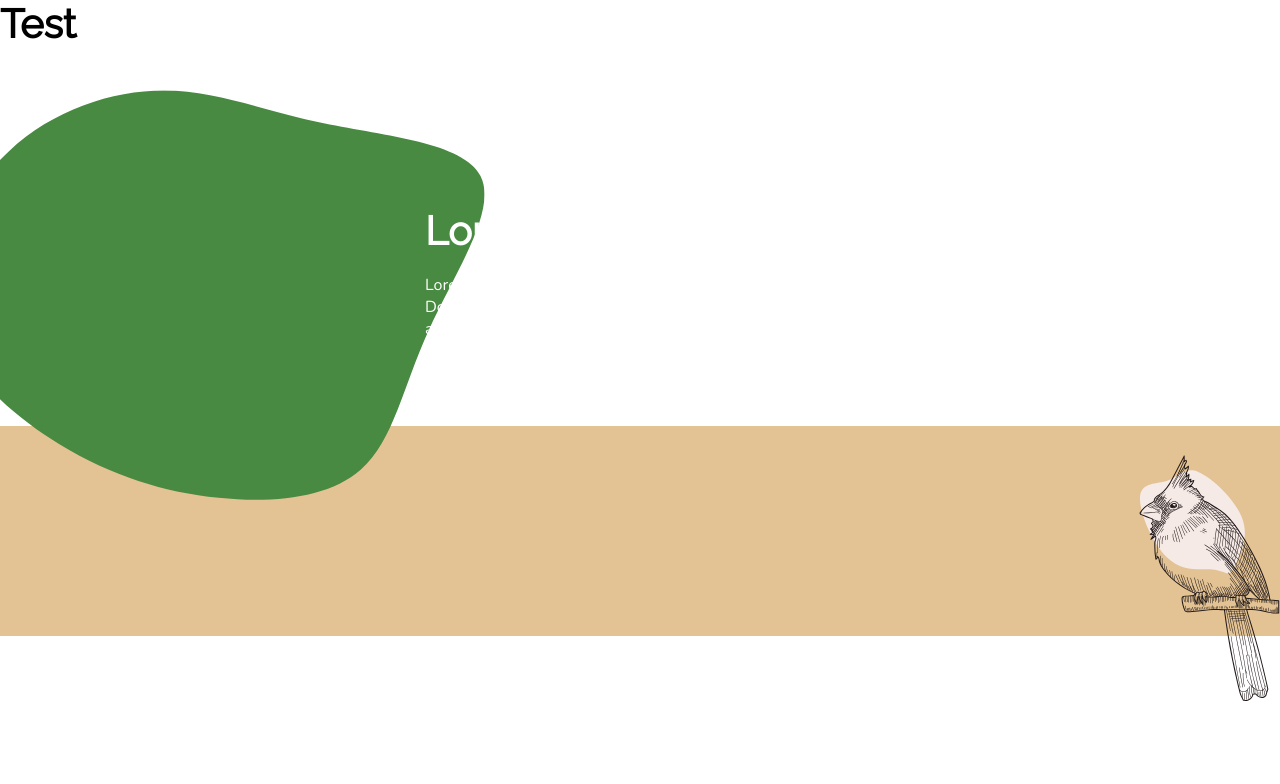
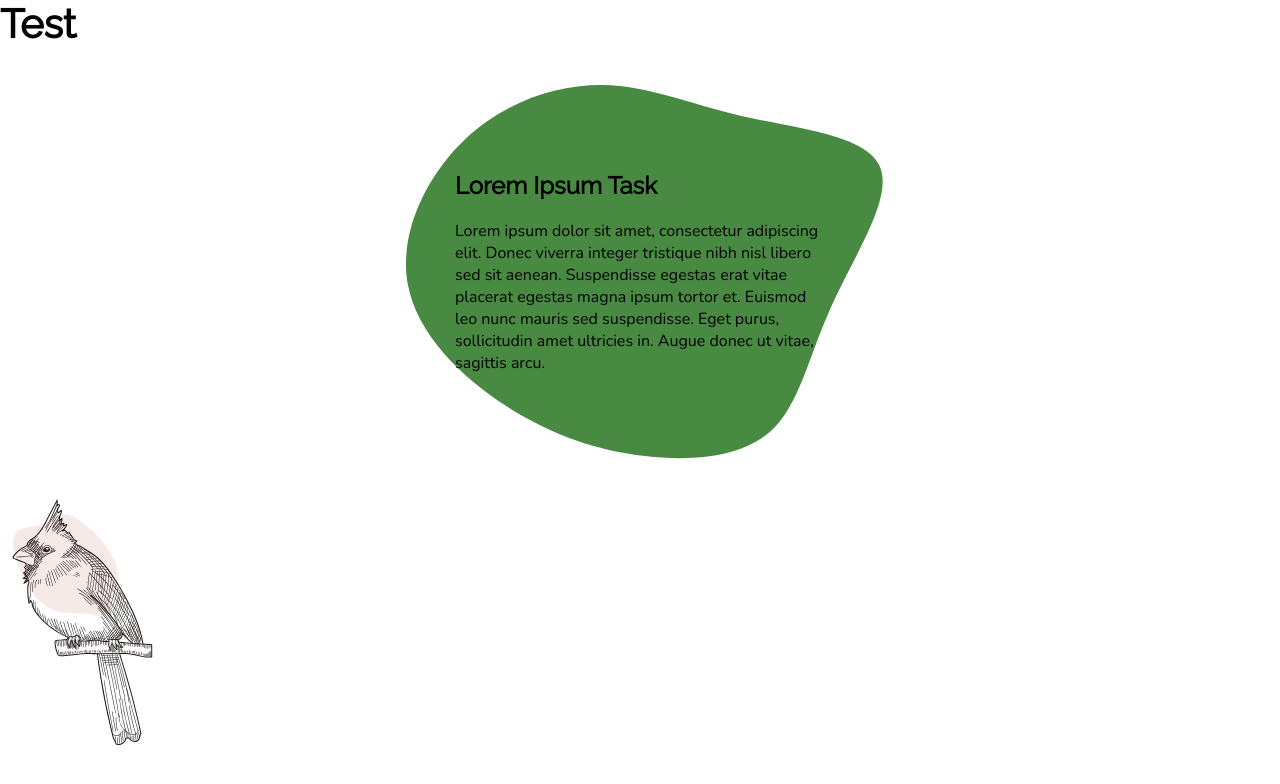
Before and after one commit to JuanC-JC/CamaraVerde, a Gatsby site: page / in a window 1280 px wide. Built offline with nearby package versions, Linux system fonts and the light colour scheme; Gatsby itself is replaced by a stand-in of ours.

Commit message:
propose definition

```diff
--- a/src/components/Home/definition.jsx
+++ b/src/components/Home/definition.jsx
@@ -1,32 +1,19 @@
 import React from 'react';
 import '../../styles/Home/definition.scss'
+import imageIntroduction from '../../images/ImageIntroduction.svg'
 
 export default function Definition (){
   return(
     <section className='c-definition'>
 
-      <div className='definition__stripe'></div>
-
-      <div className= 'definition__content'>
+      {/* <div className='definition__stripe'></div> */}
 
       <div className='c-definition__text'>
 
-          <div className='definition__background'>
-
-            <svg
-              className='d-background'
-              width="493"
-              height="373"
-              viewBox="0 0 493 373"
-              fill="none"
-              xmlns="http://www.w3.org/2000/svg">
-              <path d="M106.799 321.869C59.8842 293.178 12.8156 250.458 2.90256 200.309C-7.01045 150.161 20.1844 93.1894 60.3569 55.5263C100.529 17.8632 154.258 0.163384 201.54 0.238484C249.449 0.363039 290.911 18.2625 346.731 29.9818C403.178 41.7506 473.358 47.2897 489.234 77.7969C505.063 108.91 465.915 165.547 442.236 217.92C418.604 269.687 410.346 318.402 380.529 344.693C350.711 370.984 299.914 375.507 251.134 370.438C201.729 365.32 154.341 350.609 106.799 321.869Z" fill="#498A42"/>
-            </svg>
-
-          </div>
+        <img src={imageIntroduction}/>
 
         <div className='definition__text'>
-            <h2>Lorem Ipsum Task</h2>
+          <h3>Lorem Ipsum Task</h3>
           <p>Lorem ipsum dolor sit amet, consectetur adipiscing elit. Donec viverra integer tristique nibh nisl libero sed sit aenean. Suspendisse egestas erat vitae placerat egestas magna ipsum tortor et. Euismod leo nunc mauris sed suspendisse. Eget purus, sollicitudin amet ultricies in. Augue donec ut vitae, sagittis arcu.</p>
         </div>
 
@@ -545,17 +532,6 @@ export default function Definition (){
           </svg>
         </div>
 
-      </div>
-
-
     </section>
   )
 }
-
-
-     {/* <svg
-              className='d-background'
-              viewBox="0 0 625 509"
-              xmlns="http://www.w3.org/2000/svg">
-              <path d="M145.224 421.765C89.1034 385.377 33.0633 331.467 22.0412 268.723C11.0191 205.98 44.9457 135.159 94.1807 88.6042C143.416 42.0498 208.646 20.587 265.752 21.2446C323.615 21.9714 373.353 44.8185 440.552 60.1191C508.506 75.4889 593.165 83.243 611.763 121.529C630.291 160.572 581.934 230.833 552.34 295.954C522.816 360.319 511.918 421.055 475.405 453.531C438.893 486.008 377.453 491.051 318.633 484.139C259.057 477.158 202.1 458.223 145.224 421.765Z" fill="#498A42"/>
-            </svg> */}
--- a/src/styles/Home/definition.scss
+++ b/src/styles/Home/definition.scss
@@ -1,127 +1,150 @@
 @import '../vars.scss';
 
+
 .c-definition{
-  width: 100%;
-  position: relative;
-  margin-bottom: 60px;
-  display: flex;
-  flex-direction: column-reverse;
+  overflow: hidden;
+  position:relative;
 
+  &__text{
+    display: flex;
+    align-items: center;
+    justify-content: center;
+    height: 450px;
 
-  .definition__stripe{
-    width: 100%;
-    background-color: $light-brown;
-    height: 210px;
-  }
-
-  .definition__content{
-    display: flex;
-    flex-direction: column;
-
-    .c-definition__text{
-      position: relative;
-      display: flex;
-      justify-content: center;
-      align-items: center;
-      margin-top:40px;
-
-      .definition__background{
-        display: inline-block;
-        overflow-x: hidden;
-        position: absolute;
-        top: 0px;
-        width: 100%;
-        max-height: 500px;
-        // background-color: coral;
-
-
-
-          .d-background{
-            transform: translateX(-100px);
-          }
-        }
-
-      .definition__text{
-        margin-top: 90px;
-        margin-bottom: 20px;
-        width: 80%;
-        max-width: 430px;
-        z-index:1;
-        color: white;
-
-        h2{
-          margin-bottom: 20px;
-        }
-
-      }
-
+    img{
+      width: 160%;
+      max-width: 500px;
+      position: absolute;
     }
 
-    .definition__ilustration{
-      position: absolute;
-      right: 0px;
-      bottom: -40px;
-    }
-
-  }
-
-}
-
-
-@media (min-width:375px) {
-  .c-definition{
-    .definition__content{
-      .c-definition__text{
-        .definition__background{
-          .d-background{
-            transform:translateX(-60px);
-          }
-        }
+    .definition__text{
+      width: 75%;
+      max-width: 370px;
+      z-index: 1;
+      h3{
+        margin-bottom: 20px;
       }
     }
   }
 }
 
+// .c-definition{
+  // margin-bottom: 60px;
+  // display: flex;
+  // flex-direction: column-reverse;
 
 
-  @media (min-width:425px) {
-    .c-definition{
-      .definition__content{
-        .c-definition__text{
-          .definition__background{
-            height: 440px;
-            .d-background{
-              transform: scale(1.1) translate(-30px,20px);
-            }
-          }
-          .definition__text{
-            margin-top: 120px;
-          }
-        }
-        .definition__ilustration{
-          bottom: -70px;
-        }
-      }
-    }
-  }
+  // .definition__stripe{
+  //   width: 100%;
+  //   background-color: $light-brown;
+  //   height: 210px;
+  // }
 
-  @media (min-width:450px) {
-    .c-definition{
-      .definition__content{
-        .c-definition__text{
-          .definition__background{
-            height: 440px;
-            .d-background{
-              transform: scale(1.1) translate(-30px,20px);
-            }
-          }
-          .definition__text{
-            margin-top: 120px;
-          }
-        }
-        .definition__ilustration{
-          bottom: -70px;
-        }
-      }
-    }
-  }
+  // .definition__content{
+  //   position: relative;
+  //   display: flex;
+  //   flex-direction: column;
+  //   padding-top: 40px;
+
+
+  //   .c-definition__text{
+  //     background-color: crimson ;
+  //     width: 100%;
+  //     position: relative;
+  //     display: flex;
+  //     justify-content: center;
+  //     align-items: center;
+  //     background: url(../../images/imageIntroduction.svg) no-repeat center center / cover ;
+  //     // padding: 100px 7.5% 100px 7.5%;
+  //     height: 420px;
+
+
+  //     .definition__background{
+  //       position: absolute;
+  //       top: 0px;
+  //       }
+
+  //     .definition__text{
+  //       // margin-top: 90px;
+  //       // margin-bottom: 20px;
+  //       width: 75%;
+  //       max-width: 430px;
+  //       z-index:1;
+  //       color: white;
+
+  //       h2{
+  //         margin-bottom: 20px;
+  //       }
+
+  //     }
+
+//     }
+
+//     .definition__ilustration{
+//       position: absolute;
+//       right: 0px;
+//       bottom: -280px;
+//     }
+
+//   }
+
+// }
+
+
+// @media (min-width:375px) {
+//   .c-definition{
+//     .definition__content{
+//       .c-definition__text{
+//         .definition__background{
+//           .d-background{
+//             transform:translateX(-60px);
+//           }
+//         }
+//       }
+//     }
+//   }
+// }
+
+
+
+//   @media (min-width:425px) {
+//     .c-definition{
+//       .definition__content{
+//         .c-definition__text{
+//           .definition__background{
+//             height: 440px;
+//             .d-background{
+//               transform: scale(1.1) translate(-30px,20px);
+//             }
+//           }
+//           .definition__text{
+//             margin-top: 120px;
+//           }
+//         }
+//         .definition__ilustration{
+//           bottom: -70px;
+//         }
+//       }
+//     }
+//   }
+
+//   @media (min-width:450px) {
+//     .c-definition{
+//       .definition__content{
+//         .c-definition__text{
+//           .definition__background{
+//             height: 440px;
+//             .d-background{
+//               transform: scale(1.1) translate(-30px,20px);
+//             }
+//           }
+//           .definition__text{
+//             // margin-top: 120px;
+//           }
+//         }
+//         .definition__ilustration{
+//           bottom: -70px;
+//         }
+//       }
+//     }
+//   }
```
Also changed, not shown: src/images/imageIntroduction.svg (added). Lines whose indentation alone changed are shown as unchanged.
